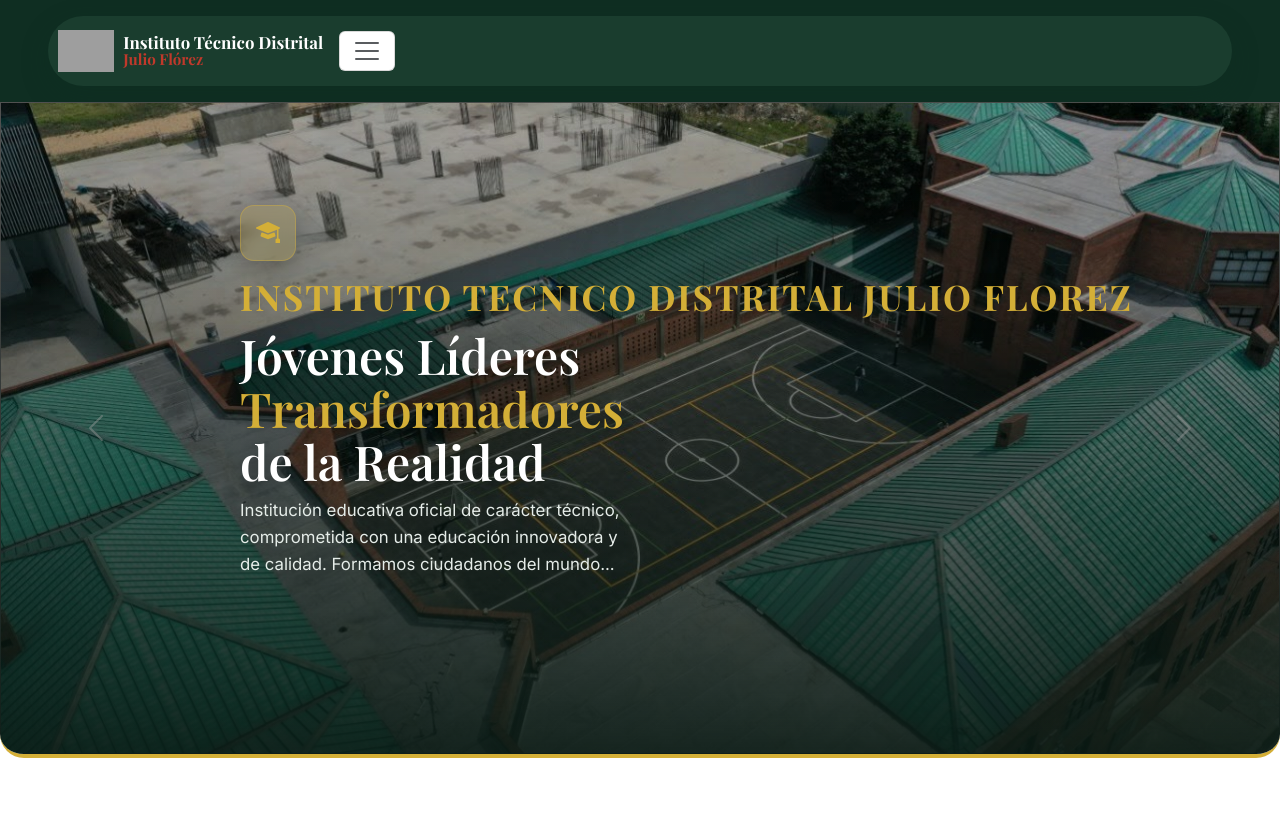
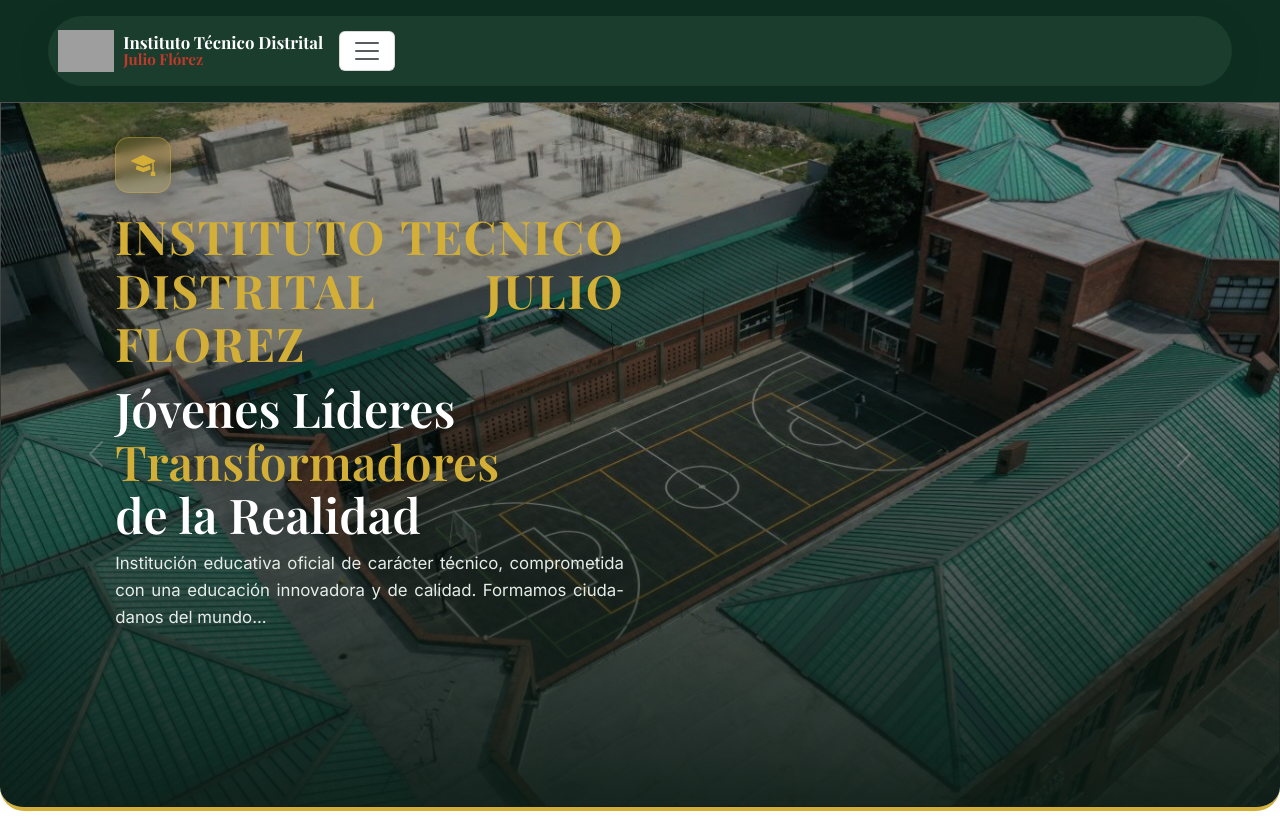
Before and after one commit to thomasgamez/Julio-Florez-Pagina, a Flask app: page / in a window 1280 px wide. Shown: the top 827 px of the page. Run offline with Flask 3, Linux system fonts and the light colour scheme; data comes from the database, SQL or seed files in the repository; grey boxes are pictures that could not be loaded.

Commit message:
Actualizar el main.css

```diff
--- a/static/Styles/main.css
+++ b/static/Styles/main.css
@@ -3,6 +3,21 @@
    Hoja de estilos principal
    Paleta institucional: verde (escudo), rojo, blanco, amarillo
    ========================================================= */
+
+/* Justificado global de textos de contenido */
+body{
+  text-align: justify;
+  hyphens: auto;
+}
+nav, .navbar, button, h1, h2, h3, a.btn{
+  text-align: left;
+}
+/* Párrafos dentro de bloques centrados/alineados: forzar justificado */
+.encabezado-seccion p,
+.quick-access-header p,
+.timeline-contenido p{
+  text-align: justify;
+}
 
 :root{
   --verde-oscuro:#0f2e22;
@@ -42,16 +57,16 @@
 }
 .hero-contenido .nombre-institucion,
 .nombre-institucion {
-  font-size: 2.2rem !important;
+  font-size: clamp(1.6rem, 4.6vw, 2.9rem) !important;
   font-weight: 700;
   color: #d4af37 !important;
-  letter-spacing: 2px;
+  letter-spacing: 1.5px;
   text-transform: uppercase;
   font-family: 'Playfair Display', Georgia, 'Times New Roman', serif;
-  white-space: nowrap;
+  white-space: normal;
   margin-bottom: 0.75rem;
-  line-height: 1.1;
-}
+  line-height: 1.15;
+}0.
 *{box-sizing:border-box}
 
 body{
@@ -195,10 +210,11 @@ a{ text-decoration:none; }
   z-index:1;
 }
 .hero::before{
-  content:"";
+   content:"";
   position:absolute;
   inset:0;
   z-index:-1;
+  pointer-events:none;
   background:linear-gradient(180deg, rgba(6,14,11,.05) 0%, rgba(8,20,16,.5) 55%, rgba(10,26,20,.92) 100%);
 }
 .hero-contenido{
@@ -211,7 +227,8 @@ a{ text-decoration:none; }
 .hero .container.hero-contenido{
   margin-left:0;
   margin-right:auto;
-  padding-left:15rem;
+  padding-left:clamp(1rem, 9vw, 15rem);
+  padding-right:1rem;
 }
 .hero .icono-circulo{
   width:56px;height:56px;border-radius:14px;
```
